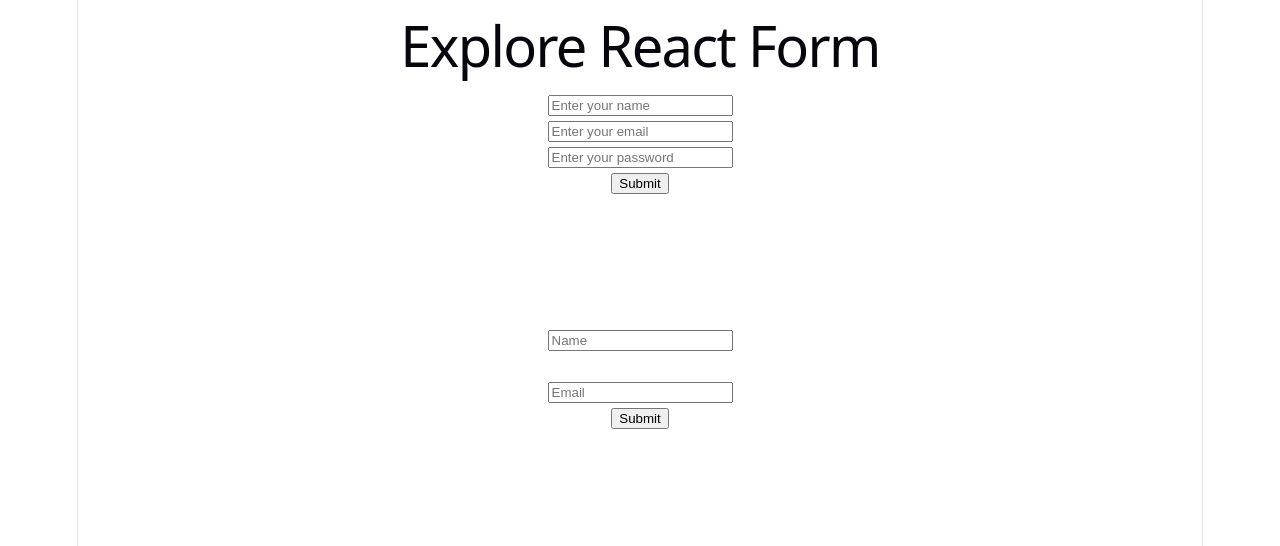
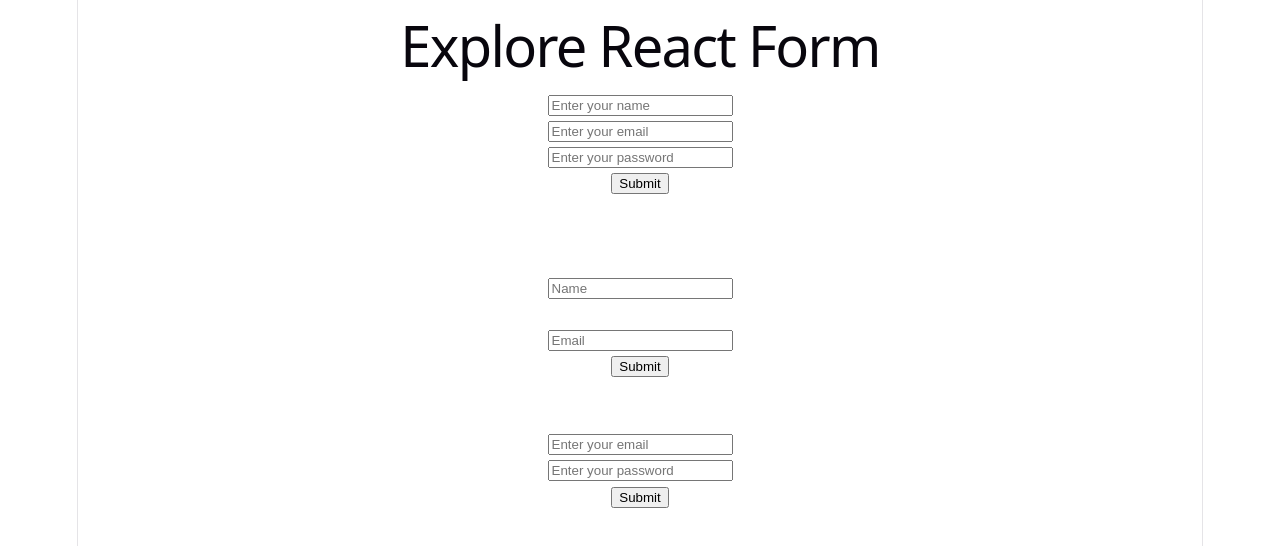
Before and after one commit to Atahar-Shihab/practicing-react-part-5, a React (Vite) app: page / in a window 1280 px wide. Shown: the top 546 px of the page. Built offline with nearby package versions, Linux system fonts and the light colour scheme.

Commit message:
Explored controlled form field

```diff
--- a/src/App.jsx
+++ b/src/App.jsx
@@ -1,6 +1,7 @@
 import SimpleForm from './components/SimpleForm/SimpleForm'
 import './App.css'
 import FormAction from './components/FormAction/FormAction'
+import ControlledField from './components/ControlledField/ControlledField'
 function App() {
 
 
@@ -12,10 +13,11 @@ function App() {
           <br />
           <br />
           <br />
+
+          <FormAction></FormAction>
           <br />
           <br />
-
-          <FormAction></FormAction>
+          <ControlledField></ControlledField>
     </>
   )
 }
--- /dev/null
+++ b/src/components/ControlledField/ControlledField.jsx
@@ -0,0 +1,46 @@
+
+import { useState } from 'react';
+const ControlledField = () => {
+
+
+
+    const [Password, setPassword] = useState('')
+    const [Error, setError] = useState('')
+
+    const handleSubmit = (event) => {
+        event.preventDefault();
+    }
+
+    const handlePasswordOnChange = (event) => {
+        console.log(event.target.value);
+        setPassword(event.target.value);
+
+        if(Password.length < 6){
+            setError('Password must be at least 6 characters long');
+        } else {
+            setError('');
+        }
+
+    }
+
+    return (
+        <div>
+            <form onSubmit={handleSubmit}>
+
+                <input type="email" name="email" placeholder="Enter your email" required id=""/>
+                <br />
+                <input type="password" name="password" placeholder="Enter your password" required onChange={handlePasswordOnChange} defaultValue={Password} id=""/>
+
+                <br />
+            <p style={{color: 'red'}}><small>{Error}</small></p>
+                <input type="submit" value="Submit" />
+
+
+            </form>
+
+
+        </div>
+    );
+};
+
+export default ControlledField;
```
